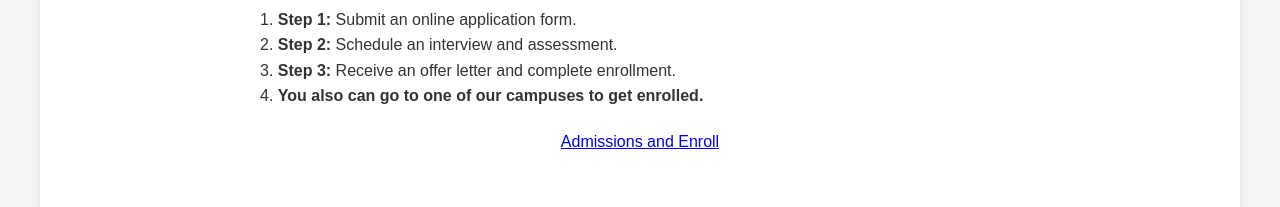
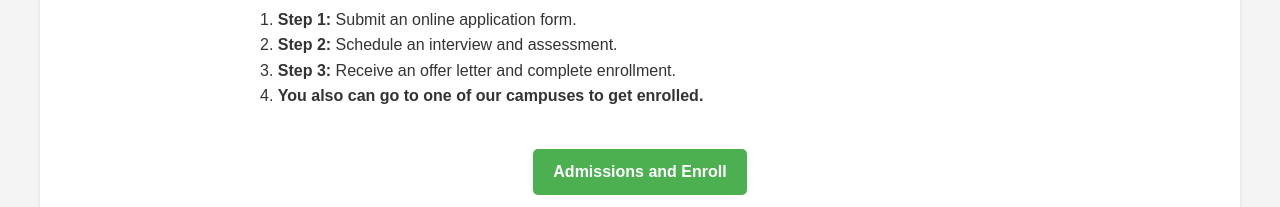
Before and after one commit to Sune939/ABI-School, a plain HTML site: page Admissions.html in a window 1280 px wide. Shown: the part 726-933 px from the top of the page. Drawn offline with Linux system fonts and the light colour scheme.

Commit message:
Update styles.css

```diff
--- a/styles.css
+++ b/styles.css
@@ -915,3 +915,19 @@ cursor: not-allowed; /* not-allowed cursor for disabled submit button on active
     color: #333;
     margin: 0;
 }
+.enroll-button {
+    display: inline-block;
+    background-color: #4caf50; /* Blue background */
+    color: white; /* White text */
+    padding: 10px 20px; /* Add padding */
+    text-decoration: none; /* Remove underline */
+    border-radius: 5px; /* Rounded corners */
+    font-size: 16px; /* Adjust font size */
+    font-weight: bold;
+    margin-top: 20px; /* Add spacing above the button */
+    transition: background-color 0.3s ease; /* Smooth hover effect */
+}
+
+.enroll-button:hover {
+    background-color: #46794a; /* Darker blue on hover */
+}
```
